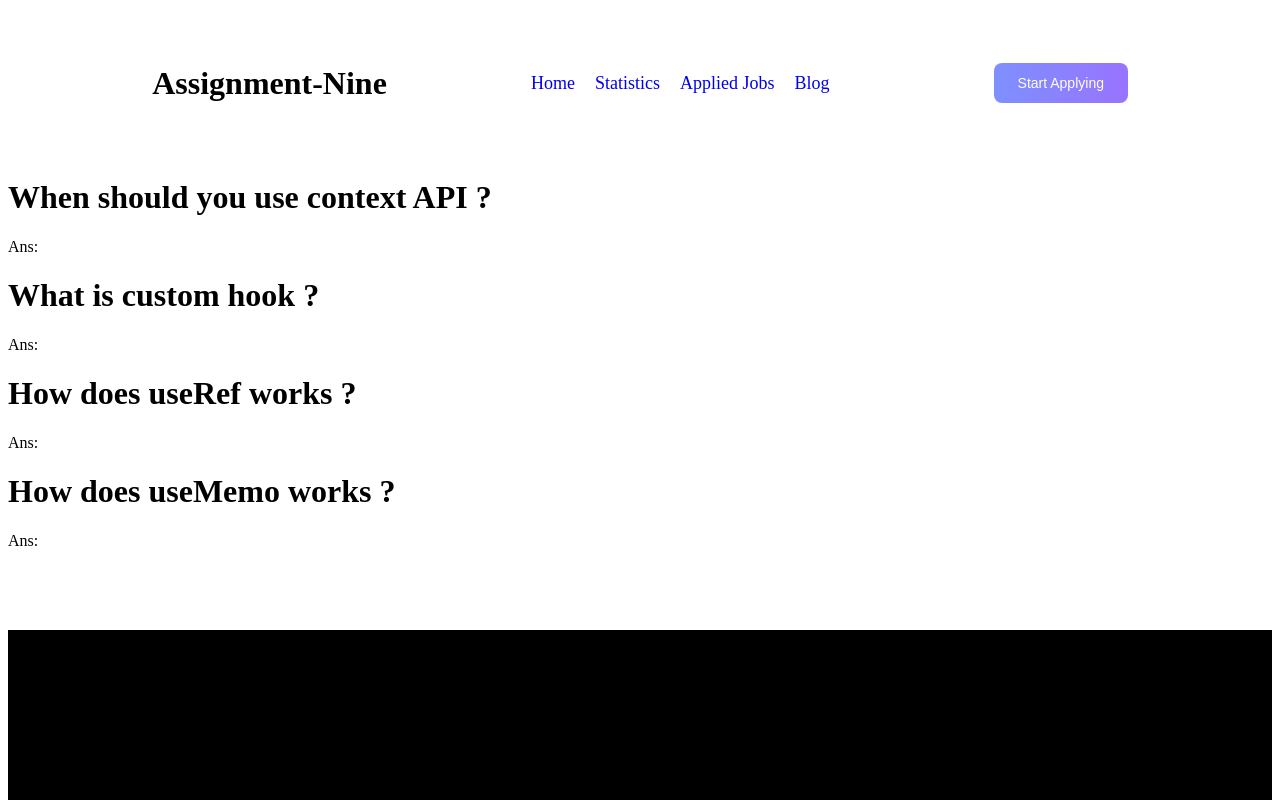
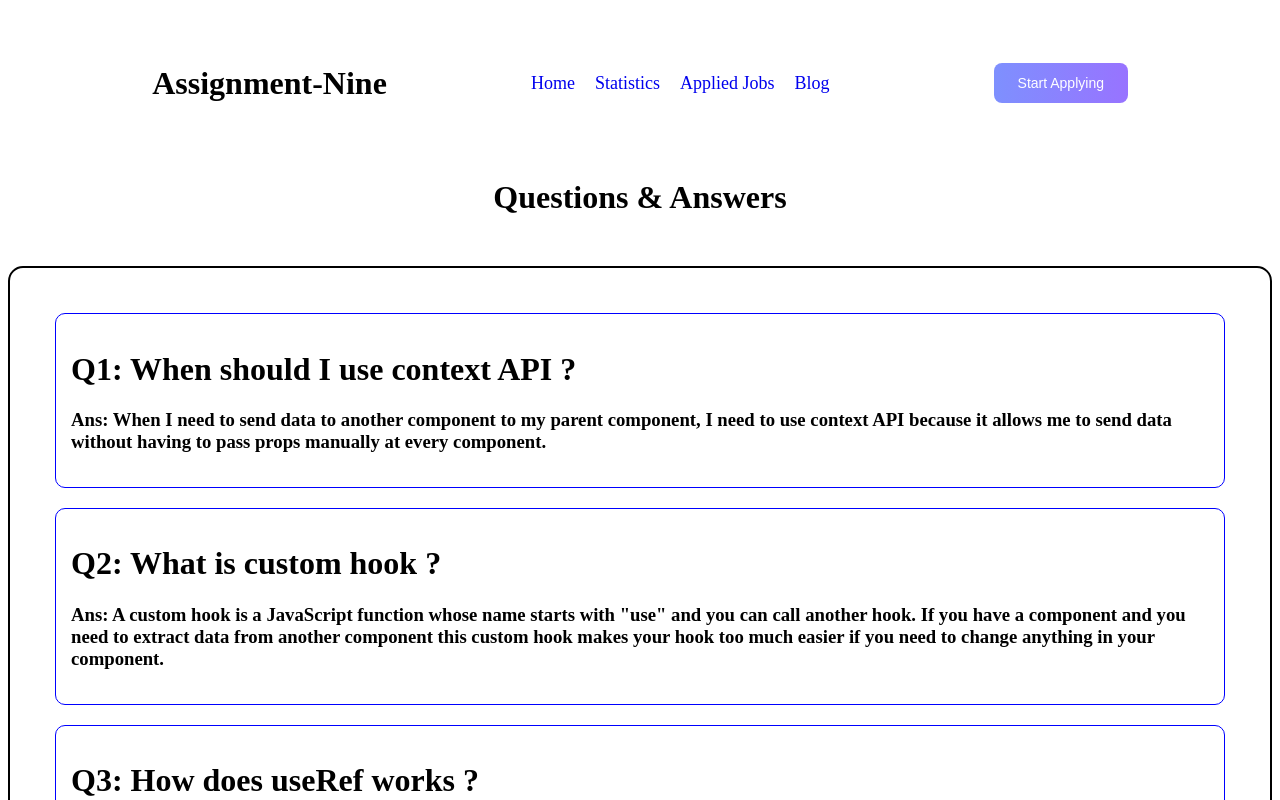
Before and after one commit to mdshafin90/assignment-nine, a React (Vite) app: page /blog in a window 1280 px wide. Shown: the top 800 px of the page. Built offline with nearby package versions, Linux system fonts and the light colour scheme.

Commit message:
blog component complete

```diff
--- a/src/components/Blog/Blog.css
+++ b/src/components/Blog/Blog.css
@@ -0,0 +1,17 @@
+.blog-header {
+    text-align: center;
+}
+
+.blog {
+    border: 2px solid black;
+    border-radius: 15px;
+    padding: 25px;
+    margin: 50px auto;
+}
+
+.blog-q-one {
+    border: 1.5px solid blue;
+    padding: 15px;
+    margin: 20px;
+    border-radius: 10px;
+}
--- a/src/components/Blog/Blog.jsx
+++ b/src/components/Blog/Blog.jsx
@@ -4,14 +4,25 @@ import './Blog.css'
 const Blog = () => {
     return (
         <div>
-            <h1>When should you use context API ?</h1>
-            <p>Ans: </p>
-            <h1>What is custom hook ?</h1>
-            <p>Ans: </p>
-            <h1>How does useRef works ?</h1>
-            <p>Ans: </p>
-            <h1>How does useMemo works ?</h1>
-            <p>Ans: </p>
+            <h1 className='blog-header'>Questions & Answers</h1>
+            <div className='blog'>
+                <div className='blog-q-one'>
+                    <h1>Q1: When should I use context API ?</h1>
+                    <h3>Ans: When I need to send data to another component to my parent component, I need to use context API because it allows me to send data without having to pass props manually at every component.</h3>
+                </div>
+                <div className='blog-q-one'>
+                    <h1>Q2: What is custom hook ?</h1>
+                    <h3>Ans: A custom hook is a JavaScript function whose name starts with "use" and you can call another hook. If you have a component and you need to extract data from another component this custom hook makes your hook too much easier if you need to change anything in your component.</h3>
+                </div>
+                <div className='blog-q-one'>
+                    <h1>Q3: How does useRef works ?</h1>
+                    <h3>Ans: useRef(initialValue) is a built-in React hook that accepts one argument as the initial value and returns a reference. If I have data and that data has a special element then I can use useRef to use that special element.</h3>
+                </div>
+                <div className='blog-q-one'>
+                    <h1>Q4: How does useMemo works ?</h1>
+                    <h3>Ans: React has a built-in hook called useMemo that allows you to memorize special functions so that you can avoid calling them on every render. You can simply pass an array of input & then useMemo for remember your special functions.</h3>
+                </div>
+            </div>
         </div>
     );
 };
```
